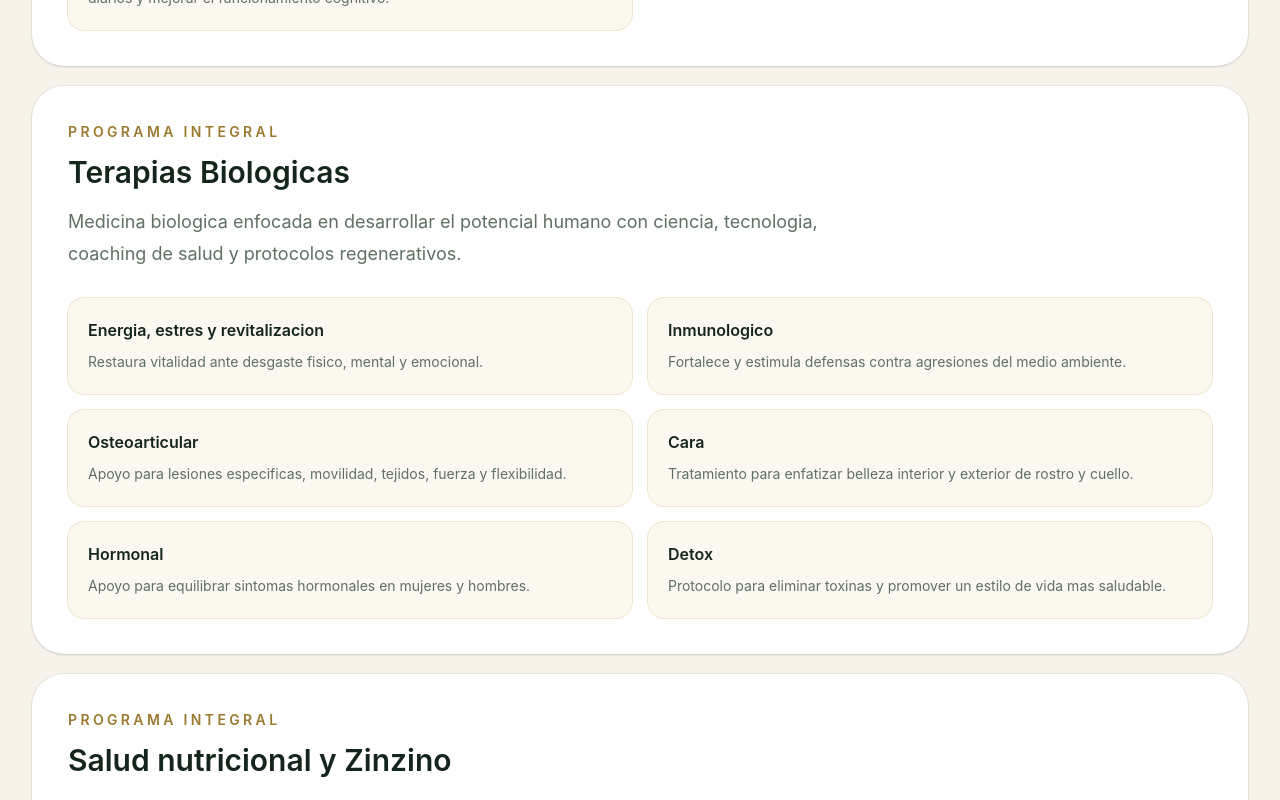
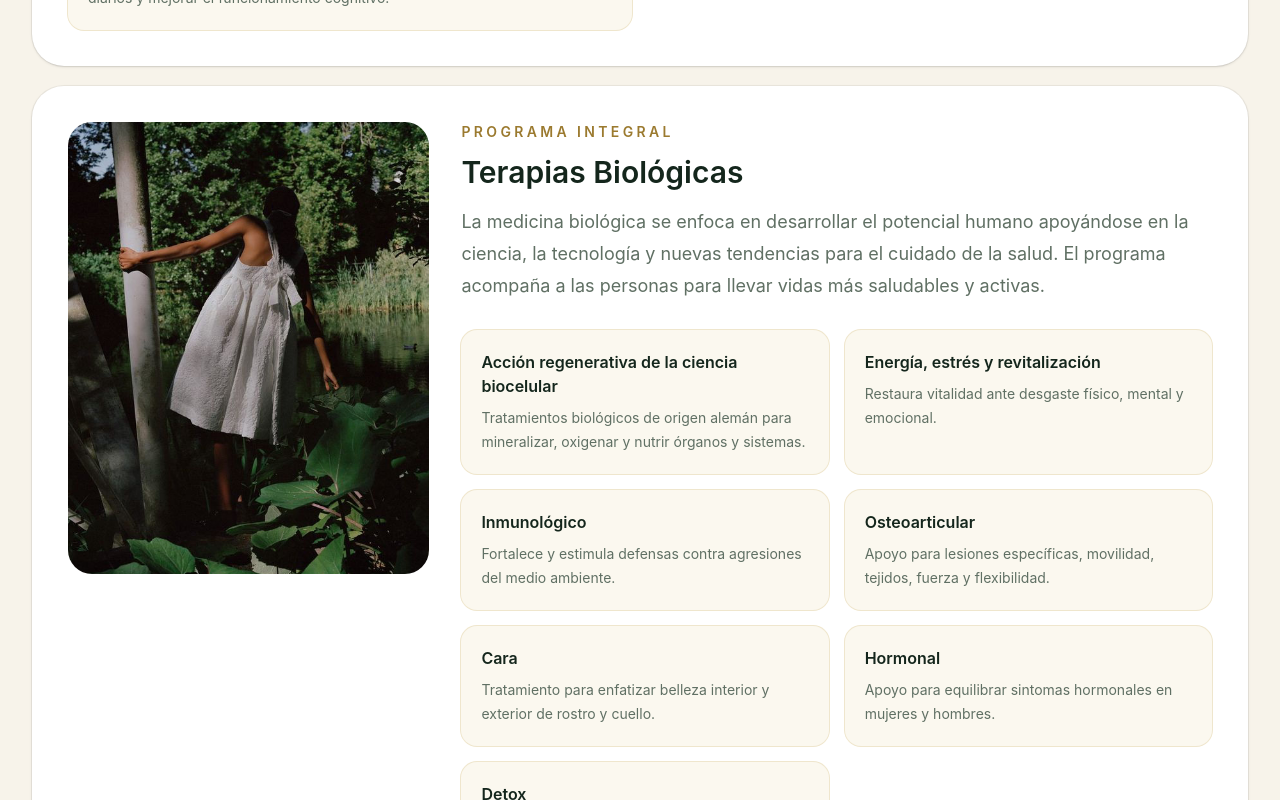
Before and after one commit to o7digital/goldenhealth, a React (Vite) app: page / in a window 1280 px wide. Shown: the part 2800-3600 px from the top of the page. Built offline with nearby package versions, Linux system fonts and the light colour scheme.

Commit message:
feat(programa): enrich biologicas section

```diff
--- a/src/App.jsx
+++ b/src/App.jsx
@@ -141,12 +141,14 @@ const sourceSections = [
   },
   {
     id: "biologicas",
-    title: "Terapias Biologicas",
-    intro: "Medicina biologica enfocada en desarrollar el potencial humano con ciencia, tecnologia, coaching de salud y protocolos regenerativos.",
+    title: "Terapias Biológicas",
+    intro: "La medicina biológica se enfoca en desarrollar el potencial humano apoyándose en la ciencia, la tecnología y nuevas tendencias para el cuidado de la salud. El programa acompaña a las personas para llevar vidas más saludables y activas.",
+    image: "/images/source/programa/terapias-biologicas.jpeg",
     items: [
-      ["Energia, estres y revitalizacion", "Restaura vitalidad ante desgaste fisico, mental y emocional."],
-      ["Inmunologico", "Fortalece y estimula defensas contra agresiones del medio ambiente."],
-      ["Osteoarticular", "Apoyo para lesiones especificas, movilidad, tejidos, fuerza y flexibilidad."],
+      ["Acción regenerativa de la ciencia biocelular", "Tratamientos biológicos de origen alemán para mineralizar, oxigenar y nutrir órganos y sistemas."],
+      ["Energía, estrés y revitalización", "Restaura vitalidad ante desgaste físico, mental y emocional."],
+      ["Inmunológico", "Fortalece y estimula defensas contra agresiones del medio ambiente."],
+      ["Osteoarticular", "Apoyo para lesiones específicas, movilidad, tejidos, fuerza y flexibilidad."],
       ["Cara", "Tratamiento para enfatizar belleza interior y exterior de rostro y cuello."],
       ["Hormonal", "Apoyo para equilibrar sintomas hormonales en mujeres y hombres."],
       ["Detox", "Protocolo para eliminar toxinas y promover un estilo de vida mas saludable."],
```
Also changed, not shown: public/images/source/programa/terapias-biologicas.jpeg (added).
